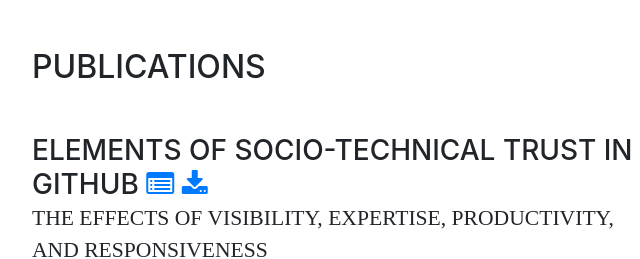
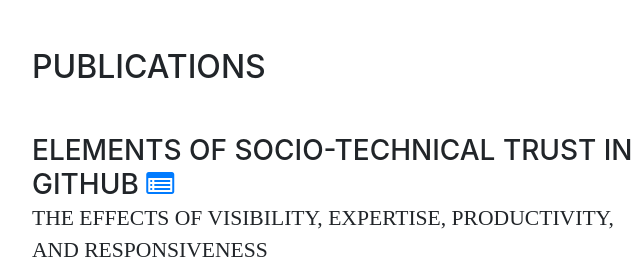
Before and after one commit to dkavaler/dkavaler.github.io, a website with bundled scripts: page index.html in a window 1280 px wide. Shown: the part 1600-1859 px from the top of the page, 288-928 px from the left. Built offline with nearby package versions, Linux system fonts and the light colour scheme; a web font is replaced by a local one.

Commit message:
updated links for blinding issues

```diff
--- a/index.html
+++ b/index.html
@@ -139,7 +139,7 @@
 
           <div class="resume-item d-flex flex-column flex-md-row mb-5">
             <div class="resume-content mr-auto">
-              <h3 class="mb-0">Elements of Socio-Technical Trust in GitHub <a data-toggle="collapse" href="#collapseAbstract1" aria-expanded="false" aria-controls="collapseAbstract1"><i class="fa fa-list-alt"></i></a> <a href="docs/sociotechnical_trust.pdf"><i class="fa fa-download"></i></a></h3>
+              <h3 class="mb-0">Elements of Socio-Technical Trust in GitHub <a data-toggle="collapse" href="#collapseAbstract1" aria-expanded="false" aria-controls="collapseAbstract1"><i class="fa fa-list-alt"></i></a> </h3>
               <div class="subheading mb-3">The Effects of Visibility, Expertise, Productivity, and Responsiveness</div>
               <div class="collapse" id="collapseAbstract1">
                 <div class="card card-block">
```
